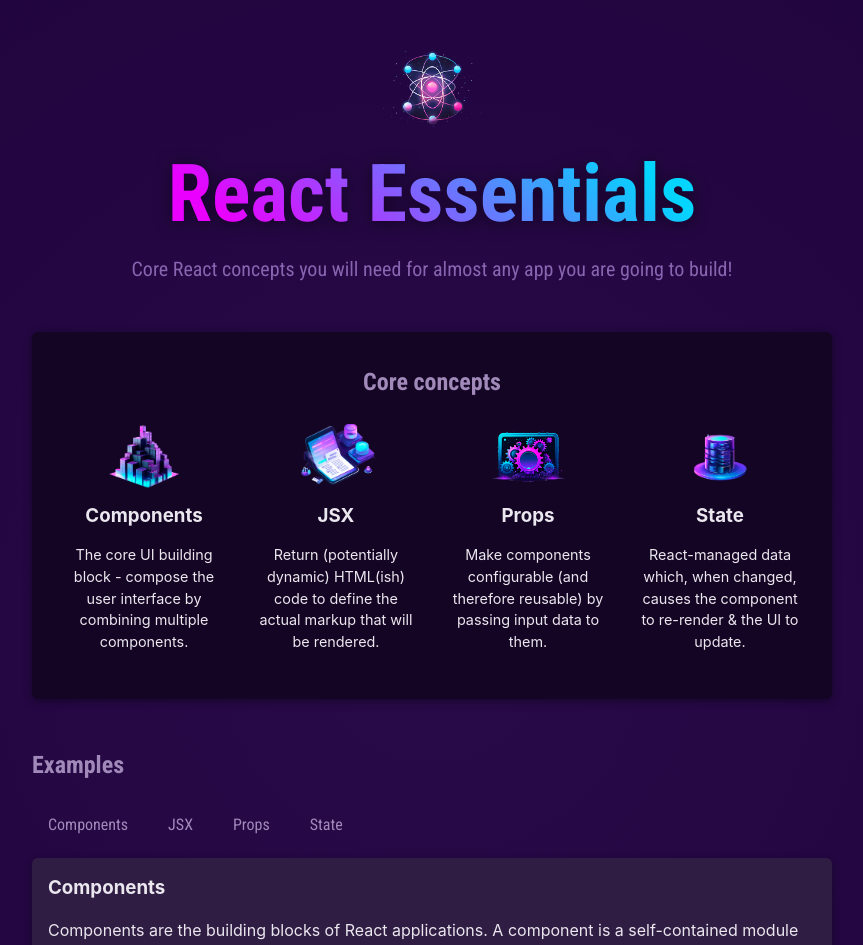
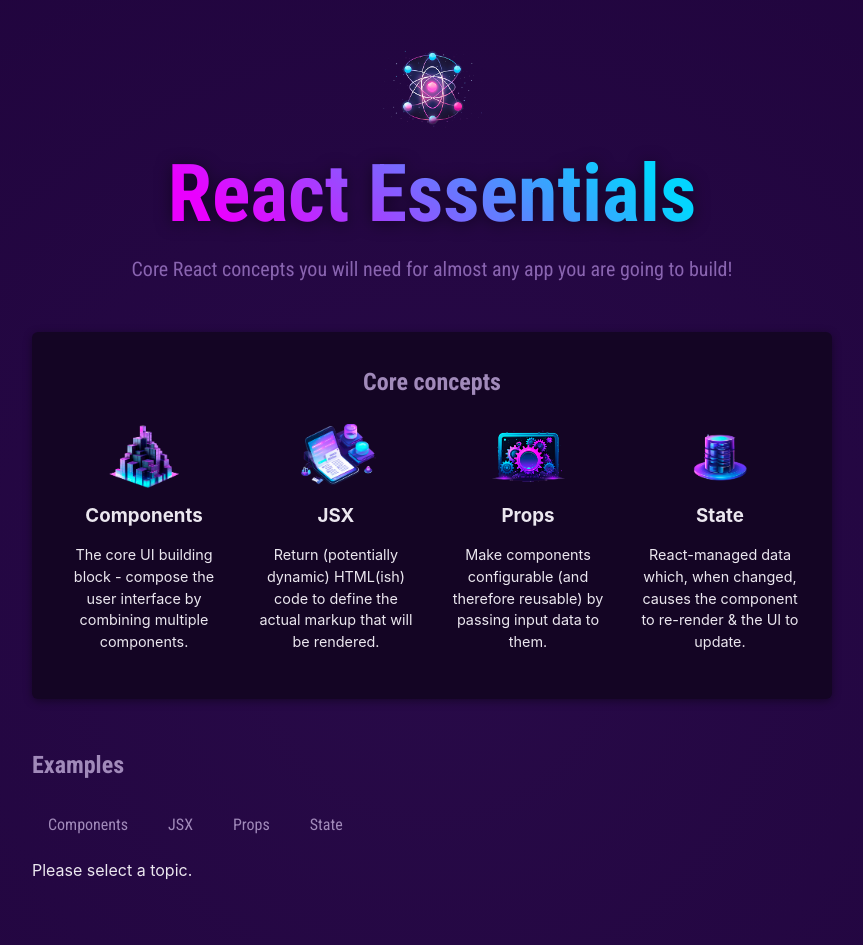
Before and after one commit to mssgatsby/01-react-udemy, a React (Create React App) app: page / in a window 1280 px wide. Shown: the top 945 px of the page, without its empty margins (208-1071 px from the left). Built offline with nearby package versions, Linux system fonts and the light colour scheme.

Commit message:
Organize tab content

```diff
--- a/src/App.js
+++ b/src/App.js
@@ -7,12 +7,25 @@
 import { EXAMPLES } from "./data.js";
 
 function App() {
-  const [selectedTopic, setSelectedTopic] = useState("components");
+  const [selectedTopic, setSelectedTopic] = useState();
 
   function handleClick(selectedButton) {
     setSelectedTopic(selectedButton);
     // console.log(selectedButton);
     // console.log(selectedTopic);
+  }
+
+  let tabContent = <p>Please select a topic.</p>;
+  if (selectedTopic) {
+    tabContent = (
+      <div id="tab-content">
+        <h3>{EXAMPLES[selectedTopic].title}</h3>
+        <p>{EXAMPLES[selectedTopic].description}</p>
+        <pre>
+          <code>{EXAMPLES[selectedTopic].code}</code>
+        </pre>
+      </div>
+    );
   }
 
   return (
@@ -42,13 +55,7 @@
             <TabButton onSelect={() => handleClick("props")}>Props</TabButton>
             <TabButton onSelect={() => handleClick("state")}>State</TabButton>
           </menu>
-          <div id="tab-content">
-            <h3>{EXAMPLES[selectedTopic].title}</h3>
-            <p>{EXAMPLES[selectedTopic].description}</p>
-            <pre>
-              <code>{EXAMPLES[selectedTopic].code}</code>
-            </pre>
-          </div>
+          {tabContent}
         </section>
       </main>
     </div>
```
